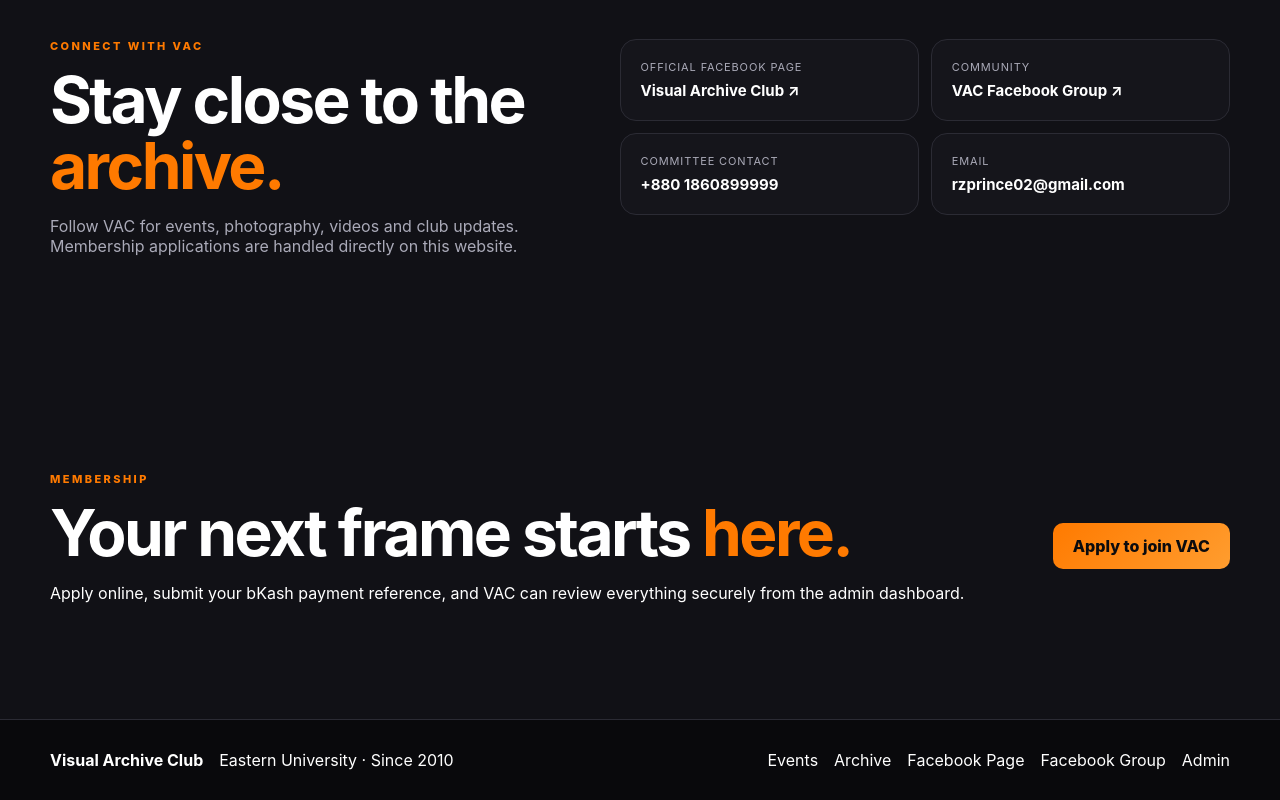
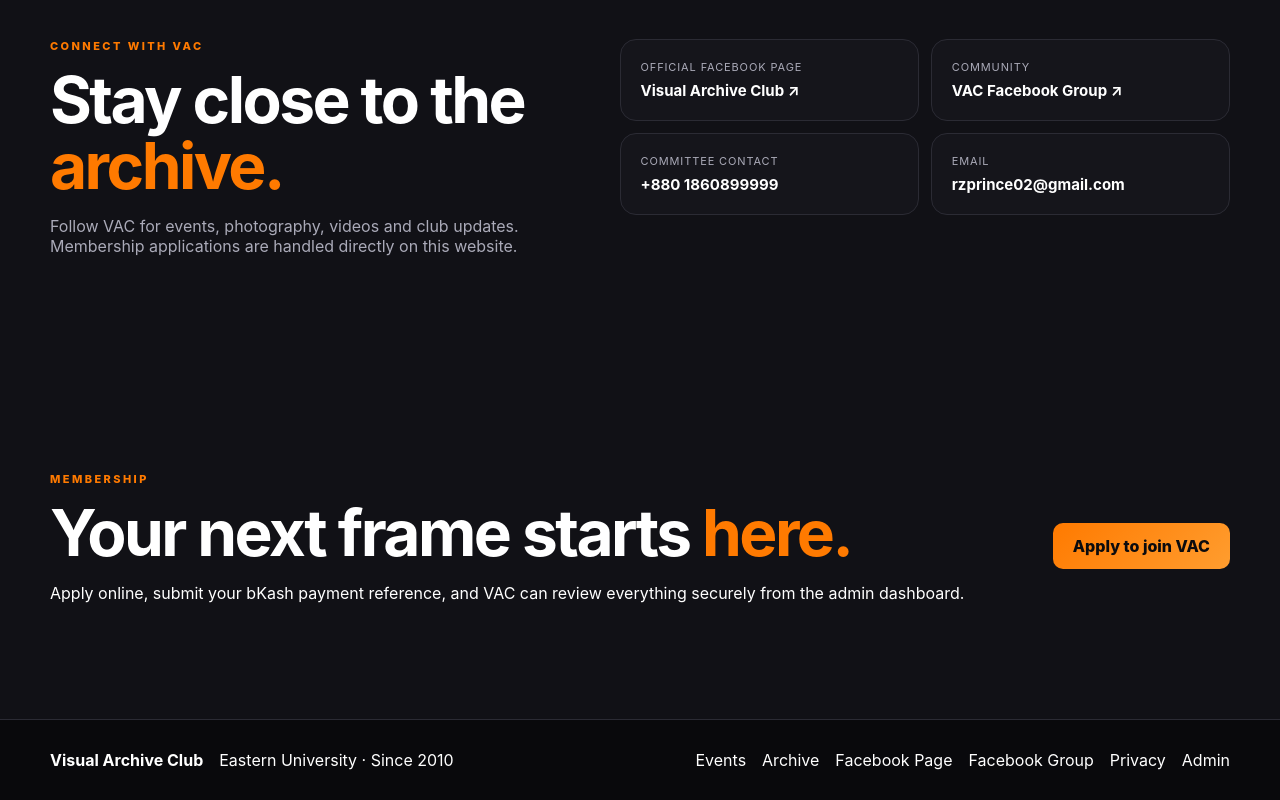
Before and after one commit to rzprince/VAC-Eastern-University-Website, a Next.js app: page / in a window 1280 px wide. Shown: the part 4479-5279 px from the top of the page. Built offline with nearby package versions, Linux system fonts and the light colour scheme; no server answers; the database is empty.

Commit message:
Link VAC privacy notice from footer

```diff
--- a/app/page.tsx
+++ b/app/page.tsx
@@ -215,6 +215,7 @@ export default async function Home() {
             <a href={settings.facebookGroup} target="_blank" rel="noreferrer">
               Facebook Group
             </a>
+            <Link href="/privacy">Privacy</Link>
             <Link href="/admin">Admin</Link>
           </div>
         </div>
```
